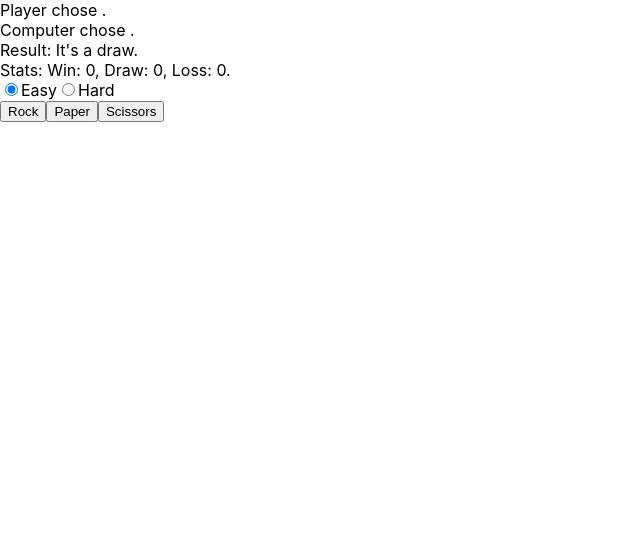
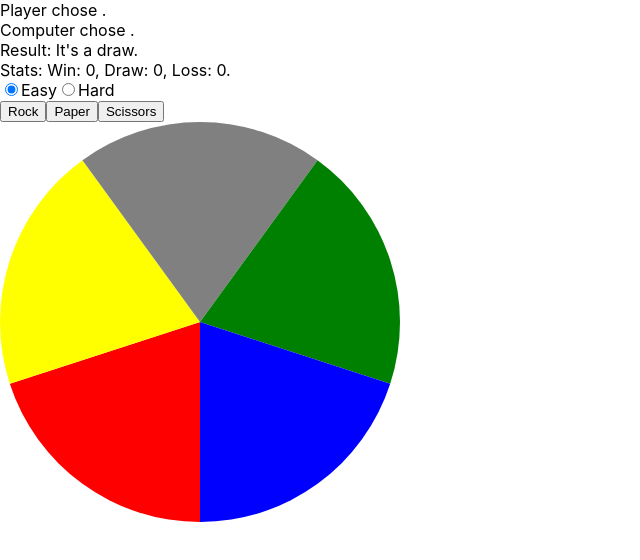
Before and after one commit to ViaMarcus/rps, a React (Create React App) app: page / in a window 1280 px wide. Shown: the top 560 px of the page, without its empty margins (0-640 px from the left). Built offline with nearby package versions, Linux system fonts and the light colour scheme.

Commit message:
creating SVG generator for controller

```diff
--- /dev/null
+++ b/src/components/Controller.jsx
@@ -0,0 +1,41 @@
+import React, { Component } from 'react';
+
+class Controller extends Component {
+    state = {
+        version: 5
+    };
+
+    pathArray(version) {
+        let colors = ['red', 'yellow', 'grey','green','blue'];
+        let keys = ['rock', 'paper','scissors','lizard','spock']
+        let angle = 2*Math.PI/version;
+        let rotate = Math.PI/2;
+        let out = [];
+        for (let i = 0; i < version; i++) {
+            out.push(<path fill={colors[i]} key={keys[i]} d={`M ${this.getXY(angle*i+rotate)} A 1 1 0 0 1 ${this.getXY(angle*(i+1)+rotate)} L 0 0`} />)
+        }
+        return out;
+    }
+
+    getXY(angle) {
+        return `${Math.cos(angle)} ${Math.sin(angle)}`
+    }
+
+    render() {
+        return (
+            <div>
+                <svg
+                    xmlns="http://www.w3.org/2000/svg"
+                    height="400px"
+                    width="400px"
+                    viewBox="-1,-1 2 2"
+                    id="controller"
+                >
+                    { this.pathArray(this.state.version) }
+                </svg>
+            </div>
+        )
+    }
+}
+
+export default Controller;
--- a/src/components/Game.jsx
+++ b/src/components/Game.jsx
@@ -1,5 +1,6 @@
 import React, { Component } from 'react';
 import { GenerateThrow, GetWinner, WinMessage, GeneratePredict } from '../modules/computer.js'
+import Controller from "./Controller"
 
 class Game extends Component {
     state = {
@@ -60,6 +61,9 @@ class Game extends Component {
                     <button id="paper" onClick={ () => this.onClickHandler("Paper") }>Paper</button>
                     <button id="scissors" onClick={ () => this.onClickHandler("Scissors") }>Scissors</button>
                 </div>
+                <Controller
+                    version="3"
+                />
             </>
         )
     }
--- a/src/modules/computer.js
+++ b/src/modules/computer.js
@@ -26,7 +26,5 @@ export const GeneratePredict = history => {
     let reg = /^(.+).*?(.)\1/
     let match = reg.exec(history)
     let predict = match != null ? ops.indexOf(match[2]) : random3()
-    console.log(predict)
-    console.log(beats[ops.indexOf(predict)])
     return beats[predict]
 }
```
Also changed, not shown: src/modules/pathMaker.js (added, +9 -0 lines), 1 other file (tests, documents, lock files or other folders).
